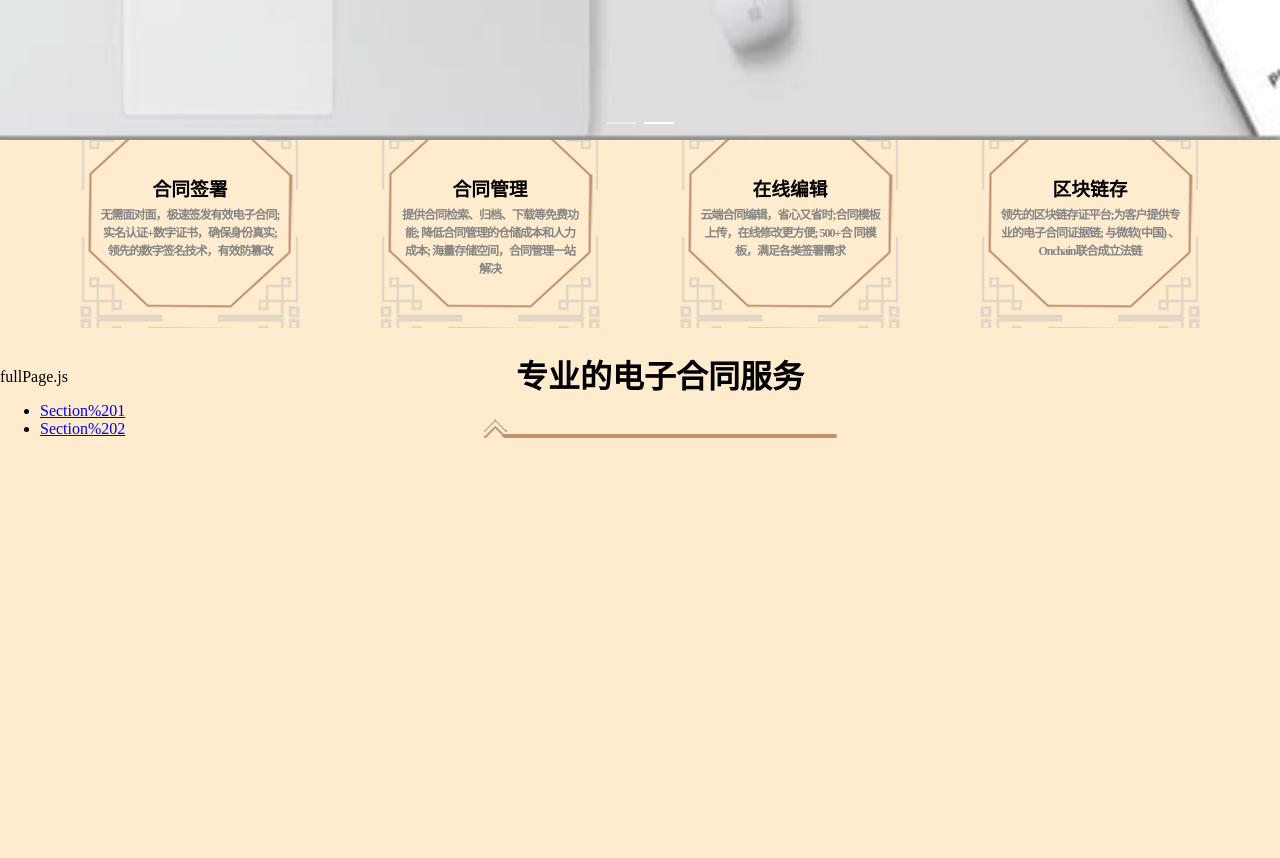
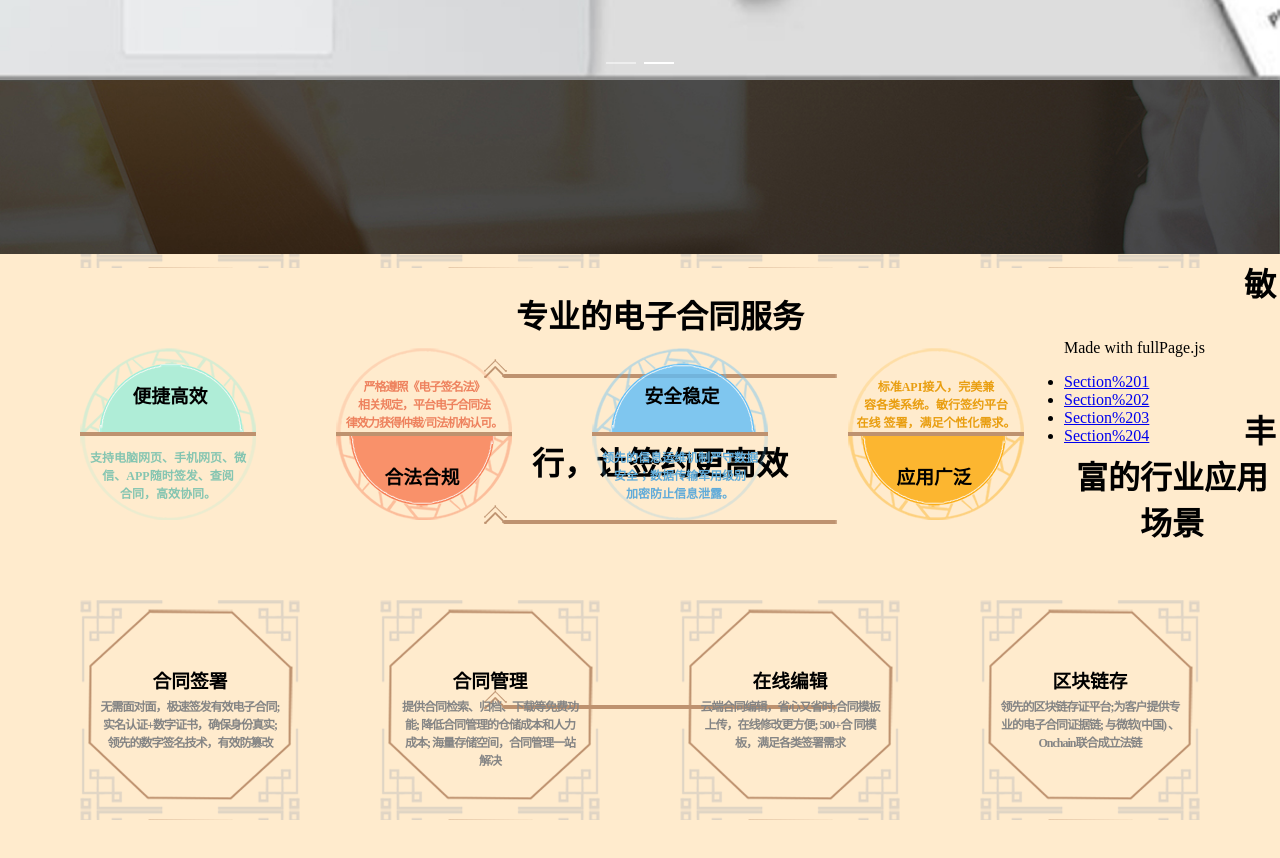
Before and after one commit to StuRuby/vue-esign-app, a Vue app: page /#/ in a window 1280 px wide. Shown: the part 660-1518 px from the top of the page. Before the commit the page ends 1114 px from the top, so only its background shows below. Built offline with nearby package versions, Linux system fonts and the light colour scheme.

Commit message:
修改首页

```diff
--- /dev/null
+++ b/src/components/home/advItem.vue
@@ -0,0 +1,171 @@
+<template>
+    <li :class="className">
+        <template v-if="index%2===0">
+            <h3 v-html="title"></h3>
+            <h5 v-html="content"></h5>
+        </template>
+        <template v-else>
+            <h5 v-html="content"></h5>
+            <h3 v-html="title"></h3>
+        </template>
+    </li>
+</template>
+
+<script>
+export default {
+  props: {
+    title: {
+      type: String,
+      default: ""
+    },
+    content: {
+      type: String,
+      default: ""
+    },
+    index: {
+      type: Number
+    },
+    className: {
+      type: String
+    }
+  },
+  methods: {}
+};
+</script>
+
+<style scoped>
+.efficient1 {
+  float: left;
+  margin: 40px 40px;
+  background-image: url(../../assets/images/效率1.png);
+  width: 176px;
+  height: 172px;
+  text-align: center;
+}
+
+.efficient1:hover {
+  background-image: url(../../assets/images/效率01.png);
+  text-shadow: 1px 0 10px #b5b5b5;
+  font-size: 17px;
+  color: aliceblue;
+  transition: 0.4s;
+}
+
+.efficient1 h3 {
+  display: inline-block;
+  width: 180px;
+  text-align: center;
+  margin: 33px 0px 40px 0px;
+}
+
+.efficient1 h5 {
+  font-size: 12px;
+  color: #85c5b1;
+  letter-spacing: 0px;
+  display: inline-block;
+  width: 170px;
+  text-align: center;
+  margin: 0px 0px;
+}
+
+.efficient2 {
+  float: left;
+  margin: 40px 40px;
+  background-image: url(../../assets/images/效率2.png);
+  width: 176px;
+  height: 172px;
+  text-align: center;
+}
+
+.efficient2:hover {
+  background-image: url(../../assets/images/效率02.png);
+  font-size: 17px;
+  color: aliceblue;
+  transition: 0.4s;
+}
+
+.efficient4 h3,
+.efficient2 h3 {
+  /* display: inline-block; */
+  width: 180px;
+  text-align: center;
+  margin: -2px -4px;
+}
+
+.efficient2 h5 {
+  font-size: 12px;
+  color: #ee825e;
+  letter-spacing: -1px;
+  display: inline-block;
+  width: 170px;
+  text-align: center;
+  margin: 29px 0px 33px 0px;
+}
+
+.efficient3 {
+  float: left;
+  margin: 40px 40px;
+  background-image: url(../../assets/images/效率3.png);
+  width: 176px;
+  height: 172px;
+  text-align: center;
+}
+
+.efficient3:hover {
+  background-image: url(../../assets/images/效率03.png);
+  text-shadow: 1px 0 10px #b5b5b5;
+  font-size: 17px;
+  color: aliceblue;
+  transition: 0.4s;
+}
+
+.efficient3 h3 {
+  display: inline-block;
+  width: 180px;
+  text-align: center;
+  margin: 33px 0px 40px 0px;
+}
+
+.efficient3 h5 {
+  font-size: 12px;
+  color: #60abd9;
+  letter-spacing: 0px;
+  display: inline-block;
+  width: 170px;
+  text-align: center;
+  margin: 0px 0px;
+}
+
+.efficient4 {
+  float: left;
+  margin: 40px 40px;
+  background-image: url(../../assets/images/效率4.png);
+  width: 176px;
+  height: 172px;
+  text-align: center;
+}
+
+.efficient4:hover {
+  background-image: url(../../assets/images/效率04.png);
+  font-size: 17px;
+  color: aliceblue;
+  transition: 0.4s;
+}
+
+/*
+.efficient4 h3 {
+  display: inline-block;
+  width: 180px;
+  text-align: center;
+  margin: -2px -2px;
+} */
+.efficient4 h5 {
+  font-size: 12px;
+  color: #e99e10;
+  letter-spacing: 0px;
+  display: inline-block;
+  width: 170px;
+  text-align: center;
+  margin: 29px 0px 33px 0px;
+}
+</style>
--- /dev/null
+++ b/src/components/home/advantages.vue
@@ -0,0 +1,113 @@
+<template>
+    <div class="service-box">
+        <div class="service-content">
+            <div class="service-content-head">
+                <ul>
+                    <li class="width300">
+                        <h1 class="world3">敏行，让签约更高效</h1>
+                    </li>
+                    <li class="img353">
+                        <img class="serviceLine" src="../../assets/images/服务02.png">
+                    </li>
+                </ul>
+            </div>
+            <div class="service-content-body">
+                <ul>
+                    <template v-for=" (service,index) in services ">
+                        <adv-item :index="index" :title="service.title" :content="service.content" :className="service.className" :key="service.id"></adv-item>
+                    </template>
+                </ul>
+            </div>
+        </div>
+    </div>
+</template>
+
+<script>
+import advItem from "./advItem";
+export default {
+  name: "advantages",
+  data: function() {
+    return {
+      services: [
+        {
+          id: "001",
+          title: "便捷高效",
+          content:
+            "支持电脑网页、手机网页、微<br>信、APP随时签发、查阅<br>合同，高效协同。",
+          img: "效率1",
+          imgActive: "效率01",
+          className: "efficient1"
+        },
+        {
+          id: "002",
+          title: "合法合规",
+          content:
+            "严格遵照《电子签名法》<br>相关规定，平台电子合同法<br>律效力获得仲裁/司法机构认可。",
+          img: "效率2",
+          imgActive: "效率02",
+          className: "efficient2"
+        },
+        {
+          id: "003",
+          title: "安全稳定",
+          content:
+            "领先的信息运维机制严守数据<br>安全；数据传输军用级别<br>加密防止信息泄露。",
+          img: "效率3",
+          imgActive: "效率03",
+          className: "efficient3"
+        },
+        {
+          id: "004",
+          title: "应用广泛",
+          content:
+            "标准API接入，完美兼<br>容各类系统。敏行签约平台<br>在线 签署，满足个性化需求。",
+          img: "效率4",
+          imgActive: "效率04",
+          className: "efficient4"
+        }
+      ]
+    };
+  },
+  components: {
+    advItem
+  }
+};
+</script>
+
+<style scoped>
+.service-box {
+  background-image: url(../../assets/images/首页_04.jpg);
+  background-size: cover;
+  width: 100%;
+  position: relative;
+  padding: 100px 0px;
+}
+.fp-tableCell {
+  /* display: table; */
+}
+.service-content {
+  position: relative;
+  text-align: center;
+  width: 100%;
+  height: 100%;
+}
+.service-content-head {
+  position: relative;
+  top: 130px;
+}
+.service-content-head ul {
+  list-style: none;
+}
+.service-content-body {
+  position: relative;
+  top: 50%;
+  margin-top: -260px;
+  width: 1300px;
+  margin-left: auto;
+  margin-right: auto;
+}
+.service-content-body ul {
+  position: relative;
+  list-style: none;
+}
+</style>
--- /dev/null
+++ b/src/components/home/uses.vue
@@ -0,0 +1,99 @@
+<template>
+    <div class="service-box">
+        <div class="service-content">
+            <div class="service-content-head">
+                <ul>
+                    <li class="width300">
+                        <h1 class="world3">丰富的行业应用场景</h1>
+                    </li>
+                    <li class="img353">
+                        <img class="serviceLine" src="../../assets/images/服务02.png">
+                    </li>
+                </ul>
+            </div>
+            <div class="service-content-body">
+                <ul>
+                    <template v-for=" service in services ">
+                        <service-item :service="service" :key="service.id"></service-item>
+                    </template>
+                </ul>
+            </div>
+        </div>
+    </div>
+</template>
+
+<script>
+import serviceItem from "./serviceItem";
+export default {
+  name: "service-we-apply",
+  data: function() {
+    return {
+      services: [
+        {
+          id: "001",
+          title: "合同签署",
+          detail:
+            "无需面对面，极速签发有效电子合同; 实名认证+数字证书，确保身份真实; 领先的数字签名技术，有效防篡改"
+        },
+        {
+          id: "002",
+          title: "合同管理",
+          detail:
+            "提供合同检索、归档、下载等免费功能; 降低合同管理的仓储成本和人力成本; 海量存储空间，合同管理一站解决"
+        },
+        {
+          id: "003",
+          title: "在线编辑",
+          detail:
+            "云端合同编辑，省心又省时;合同模板上传，在线修改更方便; 500+合 同模板，满足各类签署需求"
+        },
+        {
+          id: "004",
+          title: "区块链存",
+          detail:
+            "领先的区块链存证平台;为客户提供专业的电子合同证据链; 与微软(中国) 、Onchain联合成立法链"
+        }
+      ]
+    };
+  },
+  components: {
+    serviceItem
+  }
+};
+</script>
+
+<style scoped>
+.service-box {
+  /* display: table; */
+}
+.fp-tableCell {
+  /* display: table; */
+}
+.service-content {
+  /* display: table-cell;
+        vertical-align: middle; */
+  position: relative;
+  text-align: center;
+  width: 100%;
+  height: 100%;
+}
+.service-content-head {
+  position: relative;
+  top: 130px;
+}
+.service-content-head ul {
+  list-style: none;
+}
+.service-content-body {
+  position: relative;
+  top: 50%;
+  margin-top: -260px;
+  width: 1300px;
+  margin-left: auto;
+  margin-right: auto;
+}
+.service-content-body ul {
+  position: relative;
+  list-style: none;
+}
+</style>
--- a/src/components/shared/sticky.vue
+++ b/src/components/shared/sticky.vue
@@ -51,8 +51,9 @@ export default {
       window.addEventListener("scroll", this.scrollHandler, true);
     } else {
       this.boxStyle = {
-        position: "sticky",
+        position: "fixed",
         top: this.top,
+        width:'100%',
         // bottom:this.bottom,
         left: this.left,
         zIndex:9999
--- a/src/views/home/index.vue
+++ b/src/views/home/index.vue
@@ -2,12 +2,16 @@
   <full-page ref="fullpage" :options="options">
     <banner class="section"></banner>
     <service-we-apply class="section"></service-we-apply>
+    <advantages class="section"></advantages>
+    <uses class="section"></uses>
   </full-page>
 </template>
 
 <script>
 import banner from "../../components/home/banner";
 import serviceWeApply from "../../components/home/serviceWeApply";
+import advantages from '../../components/home/advantages';
+import uses from '../../components/home/uses';
 export default {
   name: "home",
   data: function() {
@@ -24,7 +28,9 @@ export default {
   },
   components: {
     banner,
-    serviceWeApply
+    serviceWeApply,
+    advantages,
+    uses
   },
   created: function() {},
   methods: {
```
Also changed, not shown: src/components/home/useItem.vue (added, +13 -0 lines).
